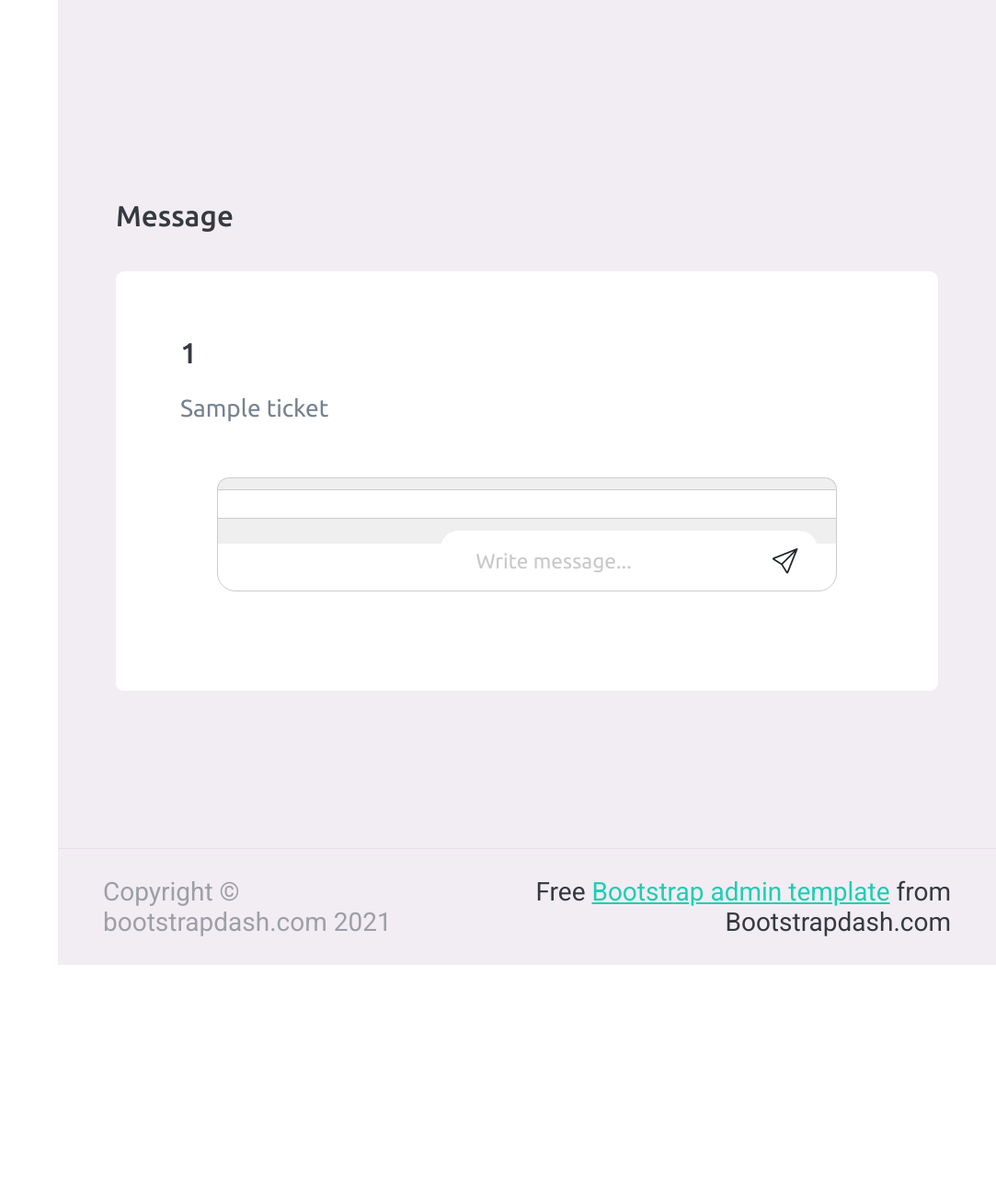
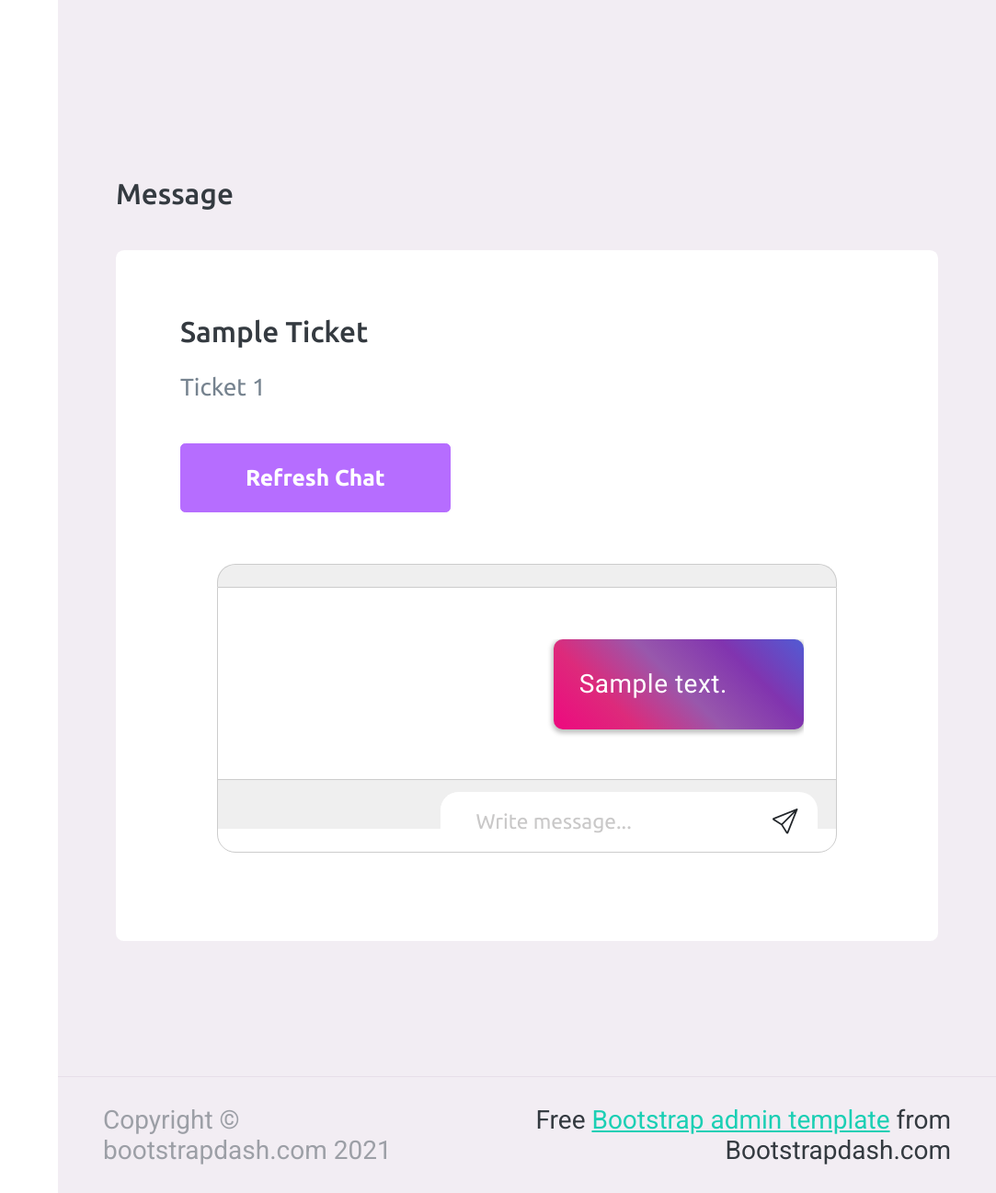
Before and after one commit to DevinFauzan/cmsdashboardbase, a Laravel app: page /dashboard-user/1/edit in a window 1280 px wide. Shown: the part 1551-2848 px from the top of the page at 92% size, without its empty margins (197-1280 px from the left). Before the commit the page ends 2600 px from the top, so only its background shows below. Run offline with Laravel 8, Linux system fonts and the light colour scheme; a user stored in the database is signed in; tables that the repository leaves empty hold one stand-in row (values such as "Sample post"); grey boxes marked "Sample" are stand-in pictures; style sheets or scripts are compiled from the project's sources; parts of the project's set-up code (start-up, migrations or seed data) failed here and were passed over; some libraries are stand-ins or nearby versions.

Commit message:
chat message

```diff
--- a/app/Http/Controllers/ChatController.php
+++ b/app/Http/Controllers/ChatController.php
@@ -29,11 +29,17 @@ class ChatController extends Controller
 
     public function index($ticketId)
     {
+        Log::info('Fetching messages for ticket ID: ' . $ticketId);
+
         // Load messages for a specific ticket
         $messages = Chat::where('ticket_id', $ticketId)->orderBy('created_at', 'asc')->get();
 
+        Log::info('Fetched messages: ' . json_encode($messages));
+
         return response()->json(['messages' => $messages]);
     }
+
+
 
     public function store(Request $request, $ticketId)
     {
--- a/app/Http/Controllers/DashboardUserController.php
+++ b/app/Http/Controllers/DashboardUserController.php
@@ -7,6 +7,7 @@ use App\Http\Controllers\Controller;
 use App\Models\Ticket;
 use Illuminate\Http\Request;
 use App\Models\User;
+use App\Models\Chat;
 use Illuminate\Support\Facades\Auth;
 use Illuminate\Support\Facades\Storage;
 use Illuminate\Support\Str;
@@ -179,6 +180,7 @@ class DashboardUserController extends Controller
      */
     public function store(Request $request)
     {
+
         $request->validate([
             'name_user' => 'required|string|max:255',
             'email' => 'required|email|max:255',
@@ -376,8 +378,9 @@ class DashboardUserController extends Controller
     public function edit($id)
     {
         $ticket = Ticket::find($id);
+        $messages = Chat::where('ticket_id', $id)->orderBy('created_at', 'asc')->get();
 
-        return view('pages.user_complainant.detail_ticket_user', compact('ticket'));
+        return view('pages.user_complainant.detail_ticket_user', compact('ticket','messages'));
     }
 
     /**
--- a/resources/views/layouts/auth.blade.php
+++ b/resources/views/layouts/auth.blade.php
@@ -183,6 +183,9 @@
                         <div class="dropdown-menu navbar-dropdown" aria-labelledby="profileDropdown">
                             {{-- <a class="dropdown-item" href="#">
                                 <i class="mdi mdi-cached me-2 text-success"></i> Activity Log </a> --}}
+                                <a id="profile-button" class="dropdown-item" href="{{ route('user.profile.update') }}">
+                                    <i class="mdi mdi-account me-2 text-primary"></i> Profile
+                                </a>
                             <div class="dropdown-divider"></div>
                             <a id="logout-button" class="dropdown-item" href="#">
                                 <i class="mdi mdi-logout me-2 text-primary"></i> Signout
@@ -194,9 +197,7 @@
                                 </form>
                             </a>
                             <div class="dropdown-divider"></div>
-                            <a id="profile-button" class="dropdown-item" href="{{ route('user.profile.update') }}">
-                                <i class="mdi mdi-account me-2 text-primary"></i> Profile
-                            </a>
+
                         </div>
                     </li>
                 </ul>
--- a/resources/views/pages/user_complainant/detail_ticket_user.blade.php
+++ b/resources/views/pages/user_complainant/detail_ticket_user.blade.php
@@ -110,15 +110,16 @@
                 <div class="col-12 grid-margin stretch-card">
                     <div class="card">
                         <div class="card-body">
-                            <h4 class="card-title">{{ $ticket->ticket_id }}</h4>
-                            <p class="card-description"> {{ $ticket->name_tech }}</p>
-                            <html>
+                            <h4 class="card-title">{{ $ticket->name_tech }} </h4>
+                            <p class="card-description">Ticket {{ $ticket->ticket_id }}</p>
+                            <button id="refresh-button" class="btn btn-primary" onclick="refreshChat()">Refresh Chat</button>
+
 
                             <head>
                                 <title>Chat Box UI Design</title>
                                 <link rel="stylesheet" href="styles.css" />
-                                <link rel="stylesheet"
-                                    href="https://cdn.jsdelivr.net/npm/bootstrap-icons@1.9.1/font/bootstrap-icons.css" />
+                                <link rel="stylesheet" href="https://cdn.jsdelivr.net/npm/bootstrap-icons@1.9.1/font/bootstrap-icons.css" />
+                                <script src="https://code.jquery.com/jquery-3.6.4.min.js"></script>
                             </head>
 
                             <body>
@@ -128,7 +129,19 @@
                                     <div class="chat-page">
                                         <div class="msg-inbox">
                                             <div class="chats" id="message-container">
-                                                <!-- Message container will be dynamically populated -->
+                                                <!-- Loop through messages and display them -->
+                                                @foreach($messages as $message)
+                                                    <div class="msg-page">
+                                                        <div class="{{ $message->sender_id === auth()->user()->id ? 'outgoing-chats' : 'received-chats' }}">
+                                                            <div class="{{ $message->sender_id === auth()->user()->id ? 'outgoing-msg' : 'received-msg' }}">
+                                                                <div class="{{ $message->sender_id === auth()->user()->id ? 'outgoing-chats-msg' : 'received-msg-inbox' }}">
+                                                                    <p>{{ $message->message }}</p>
+                                                                    {{-- <span class="time">{{ formatTime($message->created_at) }}</span> --}}
+                                                                </div>
+                                                            </div>
+                                                        </div>
+                                                    </div>
+                                                @endforeach
                                             </div>
                                             <!-- msg-bottom section -->
                                             <div class="msg-bottom">
@@ -144,8 +157,6 @@
                                     </div>
                                 </div>
                             </body>
-
-                            </html>
                         </div>
                     </div>
                 </div>
@@ -446,7 +457,7 @@
 
 <script>
     const authUserId = {{ auth()->user()->id }};
-    loadMessages({{ $ticket->id }});
+    let ticketId = {{ $ticket->id }}; // Initial ticket ID
 
     // Function to load messages
     function loadMessages(ticketId) {
@@ -457,8 +468,8 @@
                 const messageContainer = $('#message-container');
                 messageContainer.empty(); // Clear previous messages
 
-                // Check if messages array is present in the response data
-                if (data.messages && Array.isArray(data.messages)) {
+                if (data.messages && Array.isArray(data.messages) && data.messages.length > 0) {
+                    // Messages exist, iterate over them
                     data.messages.forEach(message => {
                         const messageHTML = `
                             <div class="msg-page">
@@ -474,19 +485,24 @@
                         messageContainer.append(messageHTML);
                     });
                 } else {
-                    // Handle the case when messages are not present or not an array
-                    console.error('Invalid messages data:', data.messages);
+                    // No messages, display a placeholder message
+                    const placeholderHTML = `
+                        <div class="msg-page">
+                            <div class="info-msg">
+                                <p>Let's start a convo!!</p>
+                            </div>
+                        </div>`;
+                    messageContainer.append(placeholderHTML);
                 }
             },
             error: function(xhr, status, error) {
                 console.error('Error loading messages:', error);
-            }
+            },
         });
     }
 
     // Function to send a message
     function sendMessage() {
-        const ticketId = {{ $ticket->id }}; // Replace with the actual ticket ID
         const messageInput = $('#message-input');
         const message = messageInput.val();
 
@@ -495,7 +511,7 @@
             method: 'POST',
             data: {
                 message: message,
-                _token: $('meta[name="csrf-token"]').attr('content') // Include CSRF token
+                _token: $('meta[name="csrf-token"]').attr('content')
             },
             success: function(data) {
                 // Handle success, maybe refresh the message container
@@ -511,8 +527,31 @@
 
     // Helper function to format time
     function formatTime(timestamp) {
-        // Implement your own logic to format the timestamp
-        // For example, using Moment.js: return moment(timestamp).format('h:mm A | MMM D');
-        return timestamp; // Placeholder, replace with actual formatting
+        const date = new Date(timestamp);
+
+        // Get day, month, hour, and minute components
+        const day = String(date.getDate()).padStart(2, '0');
+        const month = String(date.getMonth() + 1).padStart(2, '0');
+        const hour = String(date.getHours()).padStart(2, '0');
+        const minute = String(date.getMinutes()).padStart(2, '0');
+
+        // Format as DD/MM hour:minute
+        const formattedTime = `${day}/${month} ${hour}:${minute}`;
+        return formattedTime;
     }
+
+    // Function to refresh only the chat section
+    function refreshChat() {
+        loadMessages(ticketId);
+    }
+
+    // Load messages when the document is ready
+    $(document).ready(function() {
+        loadMessages({{ $ticket->id }});
+
+        // Automatically refresh the chat section every 5 seconds
+        setInterval(function() {
+            refreshChat();
+        }, 5000); // 5 seconds interval
+    });
 </script>
```
Also changed, not shown: app/Http/Controllers/DashboarTechController.php (+8 -3 lines), resources/views/pages/tech_person/detail_ticket.blade.php (+30 -10 lines), database/migrations/2024_01_16_050505_create_tickets_table.php.
